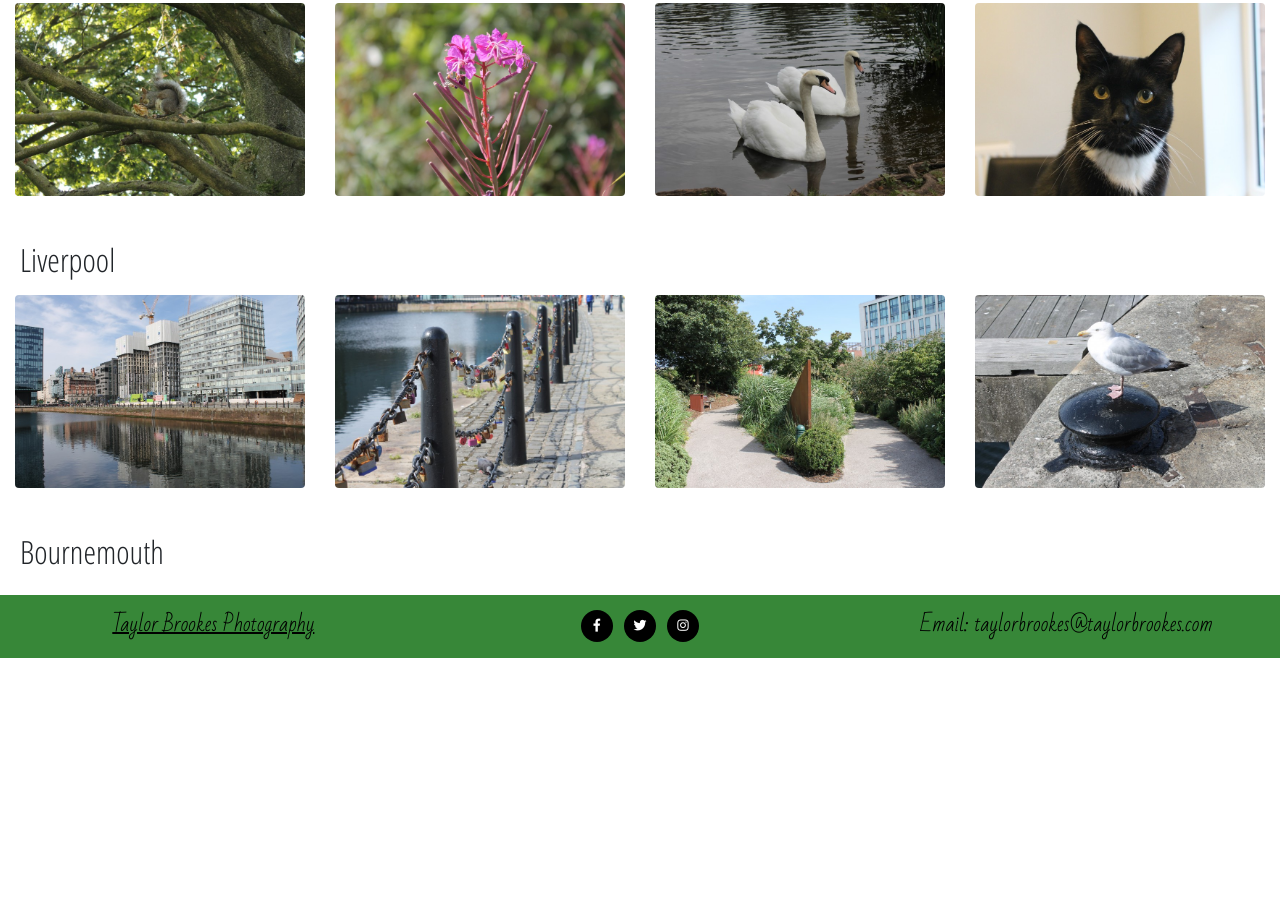
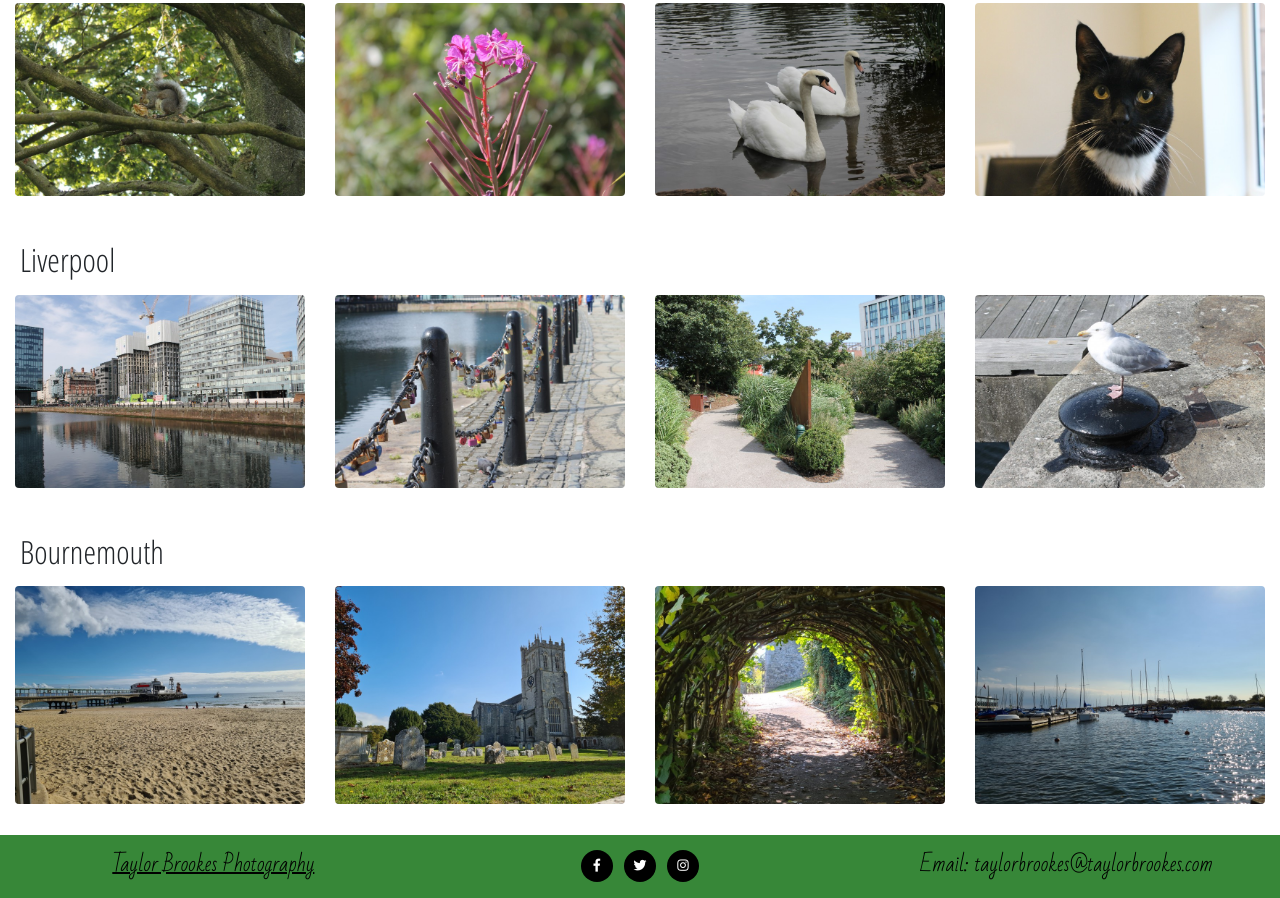
Before and after one commit to taybro23/tbphotography_ms1, a plain HTML site: page gallery.html in a window 1280 px wide. Shown: the part 438-1336 px from the top of the page. Before the commit the page ends 1096 px from the top, so only its background shows below. Drawn offline with nearby package versions, Linux system fonts and the light colour scheme.

Commit message:
Bournemouth images added and HTML edited. Added margin at bottom for space between images and footer.

```diff
--- a/assets/css/style.css
+++ b/assets/css/style.css
@@ -27,6 +27,8 @@ body {
 .underline {
     text-decoration: underline;
 }
+
+
 
 /*--------------------------- Navbar -----*/
 
@@ -130,6 +132,8 @@ footer div {
 
 /*---------------------------------- Gallery */
 
+
+
 .gallery-header {
     margin-left: 20px;
     margin-top: 30px;
--- a/gallery.html
+++ b/gallery.html
@@ -88,18 +88,18 @@
         </div>
         <div class="container-fluid">
             <h2 class="gallery-header">Bournemouth</h2>
-            <div class="row">
-                <div class="col">
-                    <img src="#" alt="">
+            <div class="row mb-3">
+                <div class="col-md-3 image-cont">
+                    <img src="assets/images/gallery/beach.jpg" alt="Bournemouth beach" class="gallery-images rounded">
                 </div>
-                <div class="col">
-                    <img src="#" alt="">
+                <div class="col-md-3 image-cont">
+                    <img src="assets/images/gallery/church.jpg" alt="Church in Bournemouth" class="gallery-images rounded">
                 </div>
-                <div class="col">
-                    <img src="#" alt="">
+                <div class="col-md-3 image-cont">
+                    <img src="assets/images/gallery/walkway.jpg" alt="Walkway" class="gallery-images rounded">
                 </div>
-                <div class="col">
-                    <img src="#" alt="">
+                <div class="col-md-3 image-cont">
+                    <img src="assets/images/gallery/bournemouth.jpg" alt="Harbour in Bournemouth" class="gallery-images rounded">
                 </div>
             </div>
         </div>
```
Also changed, not shown: assets/images/gallery/beach.jpg (added), assets/images/gallery/bournemouth.jpg (added), assets/images/gallery/church.jpg (added), assets/images/gallery/walkway.jpg (added).
